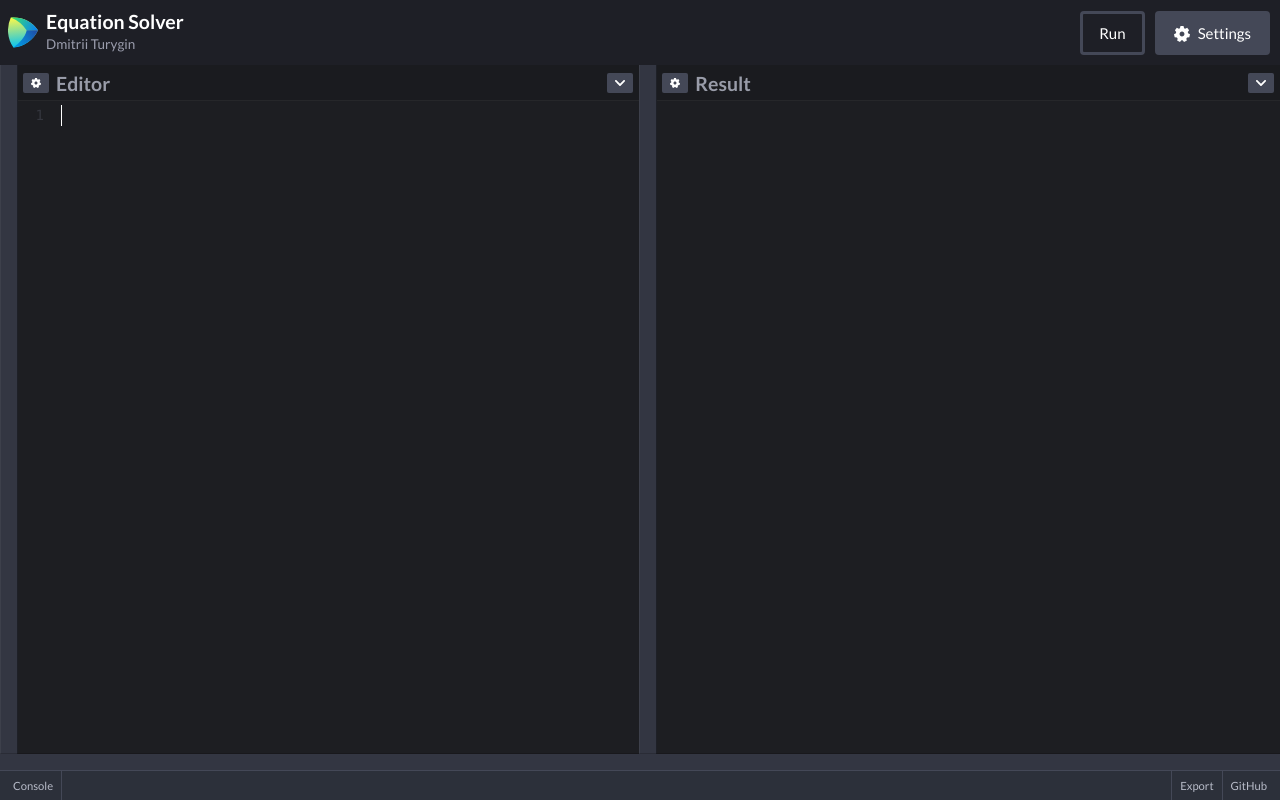
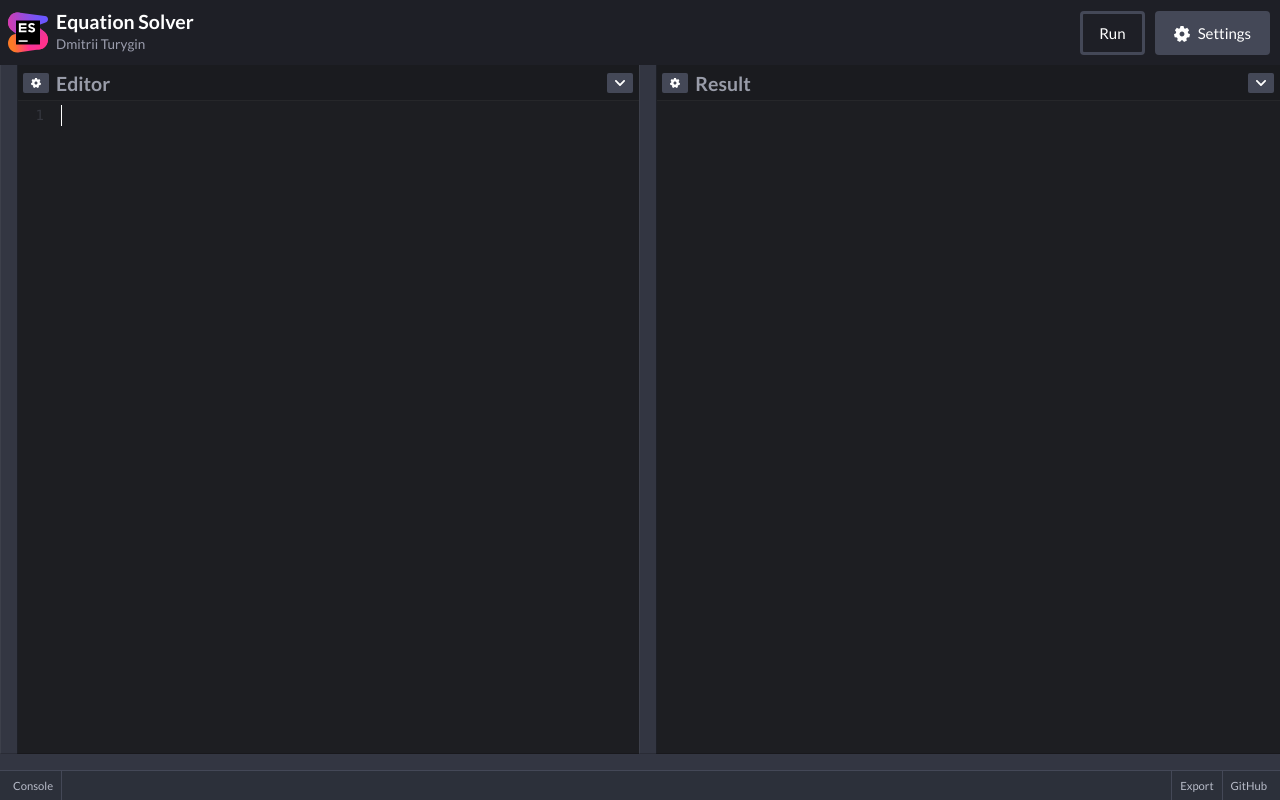
Before and after one commit to Nikitacauselove/INLES, a website: page src/index.html in a window 1280 px wide. Drawn offline with nearby package versions, Linux system fonts and the light colour scheme.

Commit message:
feat: заменить SVG изображение

```diff
--- a/src/index.css
+++ b/src/index.css
@@ -77,7 +77,7 @@ body {
 .nav__icon-container {
     height: 100%;
     margin: 0 8px;
-    width: 30px;
+    width: 40px;
 }
 .nav__icon {
     display: block;
--- a/src/index.html
+++ b/src/index.html
@@ -21,29 +21,32 @@
     <header class="header">
         <nav class="nav">
             <object class="nav__icon-container" aria-label="This object contains the icon">
-                <svg class="nav__icon" viewBox="0 0 60 60">
+                <svg class="nav__icon" viewBox="0 0 70 70">
                     <defs>
-                        <linearGradient id="left" gradientTransform="matrix(1 0 0 -1 0 62)" gradientUnits="userSpaceOnUse" x1="27.048" x2="33.312" y1="62.824" y2="3.448">
-                            <stop offset="0" stop-color="#fcf84a"></stop>
-                            <stop offset="0.32" stop-color="#abe682"></stop>
-                            <stop offset="0.79" stop-color="#36cdd2"></stop>
-                            <stop offset="1" stop-color="#07c3f2"></stop>
+                        <linearGradient id="equation_solver__a" x1="-1.355" x2="55.71" y1="54.971" y2="46.772" gradientUnits="userSpaceOnUse">
+                            <stop offset="0.176" stop-color="#FC7A26"></stop>
+                            <stop offset="0.634" stop-color="#FF318C"></stop>
                         </linearGradient>
-                        <linearGradient id="top" gradientTransform="matrix(1 0 0 -1 0 62)" gradientUnits="userSpaceOnUse" x1="4.068" x2="60.246" y1="61.892" y2="35.243">
-                            <stop offset="0" stop-color="#3bea62"></stop>
-                            <stop offset="1" stop-color="#087cfa"></stop>
+                        <linearGradient id="equation_solver__b" x1="-9.742" x2="71.493" y1="-0.856" y2="59.512" gradientUnits="userSpaceOnUse">
+                            <stop stop-color="#FF318C"></stop>
+                            <stop offset="0.399" stop-color="#B544C6"></stop>
+                            <stop offset="0.874" stop-color="#FF318C"></stop>
                         </linearGradient>
-                        <linearGradient id="right" gradientTransform="matrix(1 0 0 -1 0 62)" gradientUnits="userSpaceOnUse" x1="9.217" x2="65.779" y1="3.879" y2="43.473">
-                            <stop offset="0" stop-color="#009ae5"></stop>
-                            <stop offset="0.18" stop-color="#0490dd"></stop>
-                            <stop offset="0.49" stop-color="#1073c6"></stop>
-                            <stop offset="0.89" stop-color="#2346a1"></stop>
-                            <stop offset="1" stop-color="#293896"></stop>
+                        <linearGradient id="equation_solver__c" x1="-19.21" x2="71.098" y1="25.887" y2="4.645" gradientUnits="userSpaceOnUse">
+                            <stop stop-color="#FF318C"></stop>
+                            <stop offset="0.2" stop-color="#D73BAB"></stop>
+                            <stop offset="0.515" stop-color="#9D4AD8"></stop>
+                            <stop offset="0.748" stop-color="#7953F4"></stop>
+                            <stop offset="0.872" stop-color="#6B57FF"></stop>
                         </linearGradient>
                     </defs>
-                    <path d="m10.8618 60a59.95462 59.95462 0 0 0 49.1382-34.4 60.00348 60.00348 0 0 0 -49.1382-25.6c-1.74408 0-3.49616.072-5.24824.232a59.99772 59.99772 0 0 0 5.24824 59.768z" fill="url(#left)" />
-                    <path d="m5.66956.232a70.65854 70.65854 0 0 1 31.56944 25.368h22.761a59.81147 59.81147 0 0 0 -49.0742-25.6q-2.61612 0-5.25624.232z" fill="url(#top)" />
-                    <path d="m37.247 25.6c-2.74414 18.104-26.3852 34.4-26.3852 34.4 21.48896-2.04 40.33781-14.92 49.1382-34.4z" fill="url(#right)" />
+                    <path fill="url(#equation_solver__a)" d="M47.0024 30.496L13.3397 37.5413C12.4699 37.6863 11.5981 37.8313 10.7274 38.1234C8.04512 38.9205 5.72476 40.5188 3.98324 42.7692C-6.09998 55.8416 4.30519 72.9382 20.1588 69.5671L56 64.4243C61.2687 63.3383 64.4116 60.9985 66.661 57.6579C76.2374 43.3513 63.8298 25.5581 47.0024 30.496Z"></path>
+                    <path fill="url(#equation_solver__b)" d="M28.4776 4.43003C24.3424 0.652025 18.2421 -1.15997 11.3433 0.797025C8.48266 1.6769 5.96923 3.42947 4.15541 5.80903C-2.74334 14.739 -0.417079 25.484 6.48068 31.004L43.3637 61.789C47.0658 64.258 51.8574 65.348 57.1573 64.187C61.0774 63.317 64.4182 60.992 66.6694 57.652C72.3325 49.156 70.3014 39.355 64.129 33.91L28.4776 4.43003Z"></path>
+                    <path fill="url(#equation_solver__c)" d="M16.1281 0.074C14.3096 0.219 12.7059 0.437 11.3963 0.871C8.55417 1.671 6.00713 3.414 4.18365 5.809C-6.59261 19.75 4.9865 37.902 21.4449 34.269L65.7814 17.688C67.0799 17.1571 68.1257 16.629 68.8503 15.465C71.6181 11.328 69.0794 6.78882 64.5298 6.28L17.9475 0C17.2922 0 16.7131 0 16.1281 0.074Z"></path>
+                    <path fill="#000" d="M56 14H14V56H56V14Z"></path>
+                    <path fill="#FFF" d="M34.4167 48.6499H18.6667V51.3332H34.4167V48.6499Z"></path>
+                    <path fill="#FFF" d="M19 19H32.3032V22.1915H22.4604V25.2242H32.3032V28.4157H22.4604V31.5385H32.3032V34.73H19V19Z"></path>
+                    <path fill="#FFF" d="M34.97 32.36L37 29.91C38.4 31.1 39.94 31.8 41.69 31.8C43.09 31.8 44 31.24 44 30.33V30.26C44 29.35 43.44 28.93 40.85 28.23C37.63 27.46 35.6 26.55 35.6 23.4V23.33C35.6 20.46 37.91 18.57 41.13 18.57C43.44 18.57 45.4 19.27 47.01 20.6L45.19 23.19C43.79 22.21 42.39 21.65 41.06 21.65C39.73 21.65 39.03 22.28 39.03 23.05V23.12C39.03 24.17 39.73 24.52 42.46 25.22C45.68 26.06 47.5 27.18 47.5 29.98V30.05C47.5 33.2 45.12 34.95 41.69 34.95C39.31 34.88 36.86 34.04 34.97 32.36Z"></path>
                 </svg>
             </object>
             <div class="nav__inner-container">
```
